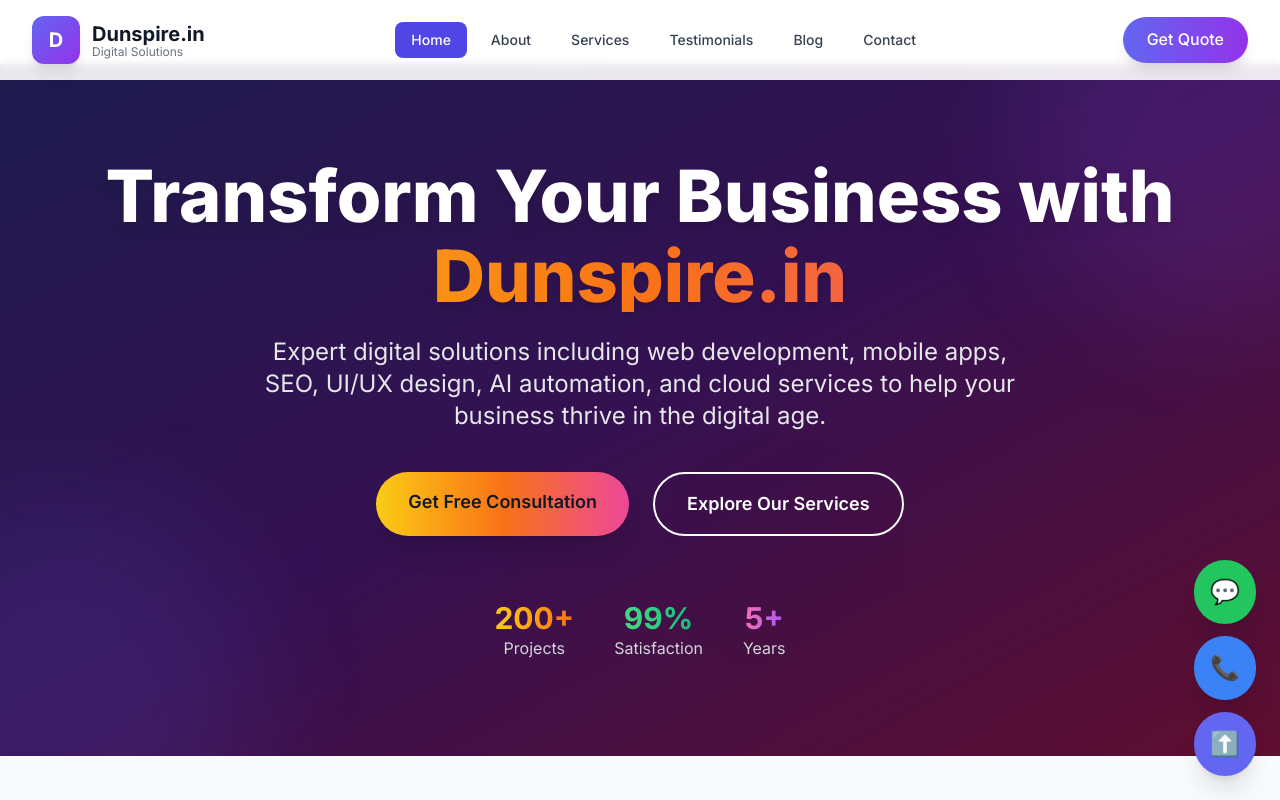
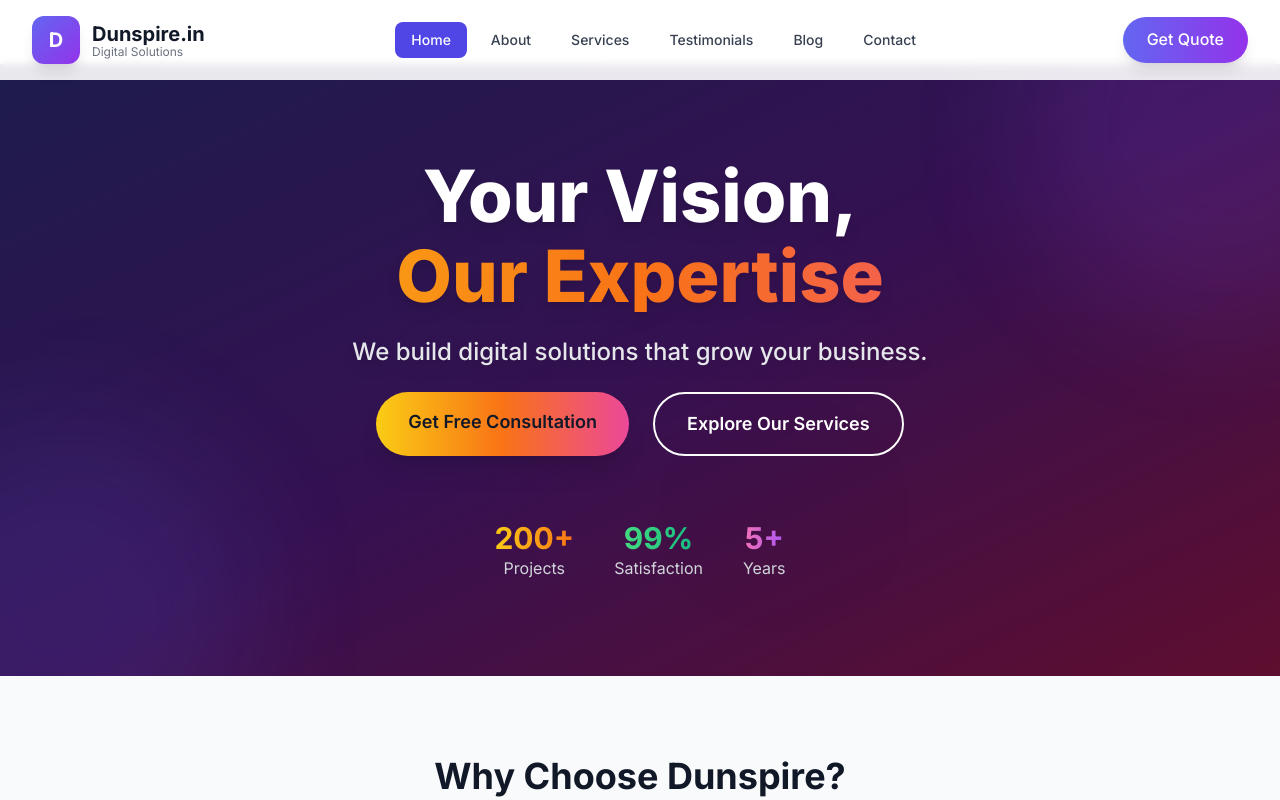
Before and after one commit to Tuntunkr/Dunspire, a React (Vite) app: page / in a window 1280 px wide. Shown: the top 800 px of the page. Built offline with nearby package versions, Linux system fonts and the light colour scheme.

Commit message:
feat: add feature

```diff
--- a/src/App.tsx
+++ b/src/App.tsx
@@ -6,7 +6,7 @@ import { ErrorBoundary } from './components/ErrorBoundary';
 // Layout Components
 import { Header } from './components/Layout/Header';
 import { Footer } from './components/Layout/Footer';
-import { FloatingActions } from './components/Layout/FloatingActions';
+// import { FloatingActions } from './components/Layout/FloatingActions';
 
 // Pages
 import { Home } from './pages/Home';
@@ -81,7 +81,7 @@ function App() {
               </Routes>
             </main>
             <Footer />
-            <FloatingActions />
+            {/* <FloatingActions /> */}
           </div>
         </Router>
       </HelmetProvider>
--- a/src/components/Layout/Footer.tsx
+++ b/src/components/Layout/Footer.tsx
@@ -21,7 +21,7 @@ export const Footer = () => {
             <p className="text-gray-300 mb-6 leading-relaxed">
               Empowering businesses with cutting-edge digital solutions. From web development to AI automation, we transform ideas into reality.
             </p>
-            <div className="flex space-x-4">
+            {/* <div className="flex space-x-4">
               <a href="#" className="text-gray-300 hover:text-indigo-400 transition-colors">
                 <Facebook className="w-6 h-6" />
               </a>
@@ -34,7 +34,7 @@ export const Footer = () => {
               <a href="#" className="text-gray-300 hover:text-indigo-400 transition-colors">
                 <Instagram className="w-6 h-6" />
               </a>
-            </div>
+            </div> */}
           </div>
 
           {/* Quick Links */}
--- a/src/pages/Home.tsx
+++ b/src/pages/Home.tsx
@@ -80,8 +80,8 @@ export const Home = () => {
   return (
     <>
      <SEO
-  title="Dunspire.in - Professional Digital Solutions & Web Development Services"
-  description="Transform your business with Dunspire.in's expert web development, app development, SEO, digital marketing, UI/UX design, AI automation, and cloud solutions."
+  title="Dunspire - Professional Digital Solutions & Web Development Services"
+  description="Transform your business with Dunspire's expert web development, app development, SEO, digital marketing, UI/UX design, AI automation, and cloud solutions."
   keywords="web development, app development, SEO, digital marketing, UI/UX design, AI automation, cloud solutions, India"
  />
 
@@ -115,21 +115,13 @@ export const Home = () => {
         animate={{ opacity: 1, y: 0 }}
         transition={{ duration: 0.8, delay: 0.2 }}
       >
-        Transform Your Business with
-        <span className="block bg-gradient-to-r from-yellow-400 via-orange-500 to-pink-500 bg-clip-text text-transparent mt-2">
-          Dunspire.in
+        <span className="block">Your Vision,</span>
+        <span className="block bg-gradient-to-r from-yellow-400 via-orange-500 to-pink-500 bg-clip-text text-transparent mt-2">Our Expertise</span>
+        <span className="block text-lg md:text-2xl font-medium text-gray-200 mt-6">
+          We build digital solutions that grow your business.
         </span>
       </motion.h1>
 
-      {/* Subheading */}
-      <motion.p
-        className="text-lg md:text-2xl mb-10 text-gray-200 max-w-3xl mx-auto leading-relaxed"
-        initial={{ opacity: 0, y: 30 }}
-        animate={{ opacity: 1, y: 0 }}
-        transition={{ duration: 0.8, delay: 0.4 }}
-      >
-        Expert digital solutions including web development, mobile apps, SEO, UI/UX design, AI automation, and cloud services to help your business thrive in the digital age.
-      </motion.p>
 
       {/* CTA Buttons */}
       <motion.div
@@ -188,7 +180,7 @@ export const Home = () => {
             className="max-w-7xl mx-auto px-4 sm:px-6 lg:px-8"
           >
             <div className="text-center mb-16">
-              <h2 className="text-4xl font-bold text-gray-900 mb-4">Why Choose Dunspire.in?</h2>
+              <h2 className="text-4xl font-bold text-gray-900 mb-4">Why Choose Dunspire?</h2>
               <p className="text-xl text-gray-600 max-w-3xl mx-auto">
                 We deliver exceptional results with cutting-edge technology and proven strategies
               </p>
```
Also changed, not shown: 1 other file (tests, documents, lock files or other folders).
